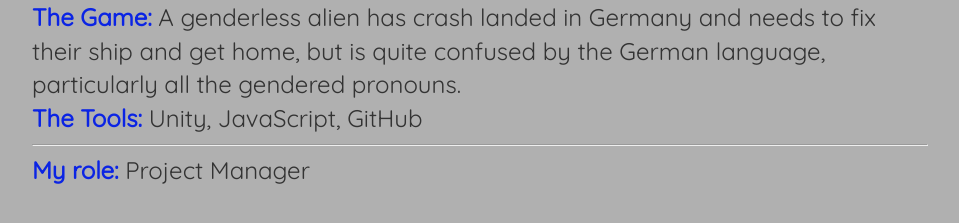
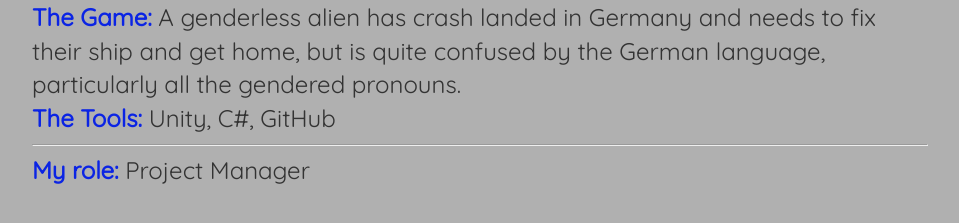
Before and after one commit to ZHHSegall/zhhsegall.github.io, a Jekyll site: the page built from projects/gig.html, in a window 1280 px wide. Shown: the part 359-582 px from the top of the page, without its empty margins (160-1119 px from the left). Built offline with Jekyll 4.4.1, drawn with Linux system fonts in a browser that asks for light colours.

```diff
--- a/index.html
+++ b/index.html
@@ -24,7 +24,7 @@ title: Zachary Hong Hui Segall
 			&middot Mentor for Discrete Strctures
       &middot Writer for <a href="https://www.youtube.com/user/TippingPointMath">Tipping Point Math</a>
       &middot Radio Show Host for <a href="https://www.facebook.com/kdicfm/">KDIC 88.5</a>
-			&middot Amateur Game Designer
+			&middot Amateur <a href="https://github.com/ZHHSegall/The-Mazing-Race-Prototype">Game Designer </a>
       &middot <a href="http://www.usaikifed.com/">Aikidoka</a>
  		</p>
  	</div>
--- a/projects/gig.html
+++ b/projects/gig.html
@@ -25,7 +25,7 @@ title: Genderless in Germany
 	particularly all the gendered pronouns.
 </p>
 <p>
-	<span class="sapphire"> The Tools: </span> Unity, JavaScript, GitHub
+	<span class="sapphire"> The Tools: </span> Unity, C#, GitHub
 </p>
 <hr>
 <p>
```
